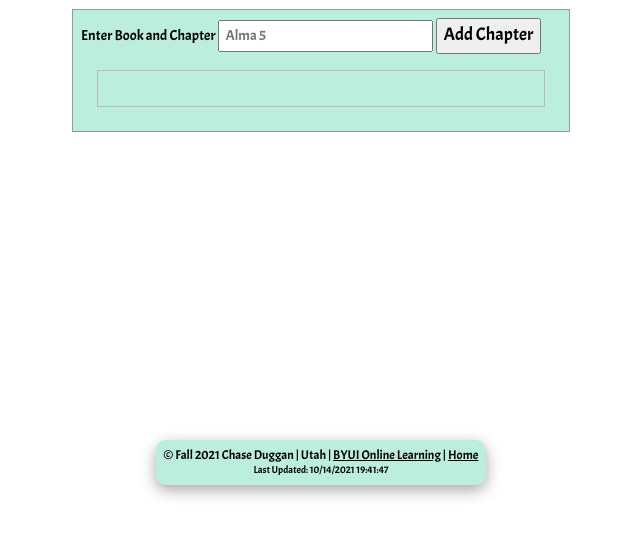
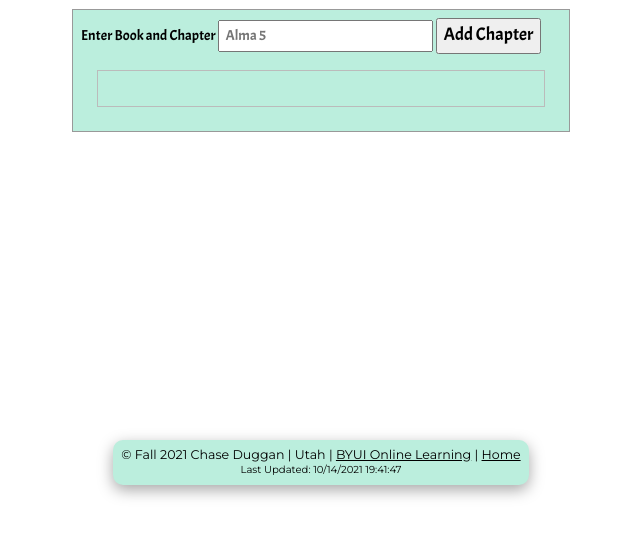
Before and after one commit to thecamboprince/wdd230, a plain HTML site: page DOM/index.html in a window 1280 px wide. Shown: the part 202-738 px from the top of the page, without its empty margins (319-959 px from the left). Drawn offline with Linux system fonts and the light colour scheme.

Commit message:
initial commit

```diff
--- a/DOM/css/pagelook.css
+++ b/DOM/css/pagelook.css
@@ -1,4 +1,6 @@
 @import url("https://fonts.googleapis.com/css2?family=Acme&display=swap");
+@import url('https://fonts.googleapis.com/css2?family=Montserrat&display=swap');
+
 * {
 	margin: 0;
 	padding: 0;
@@ -83,6 +85,7 @@ footer {
     padding: .5rem;
 	margin-top: 300px;
 	font-size: .7em;
+	font-family: 'Montserrat';
 }
 
 footer a {
```
